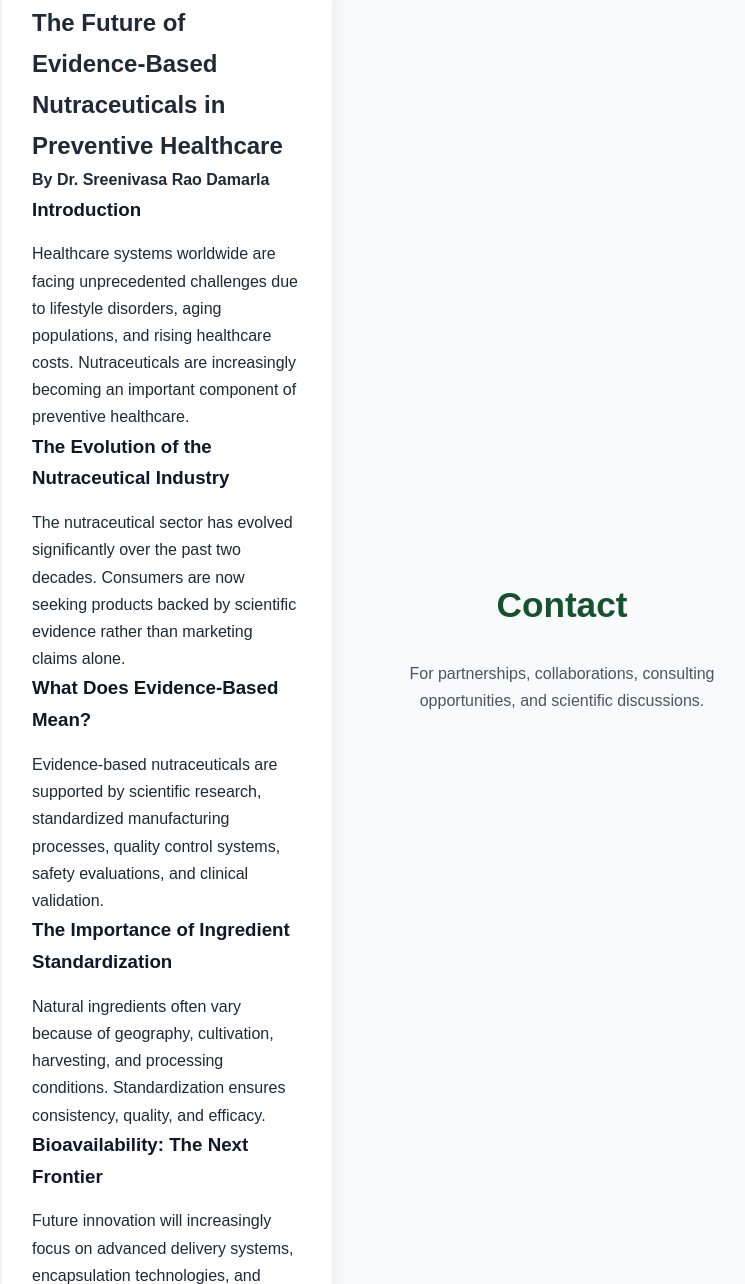
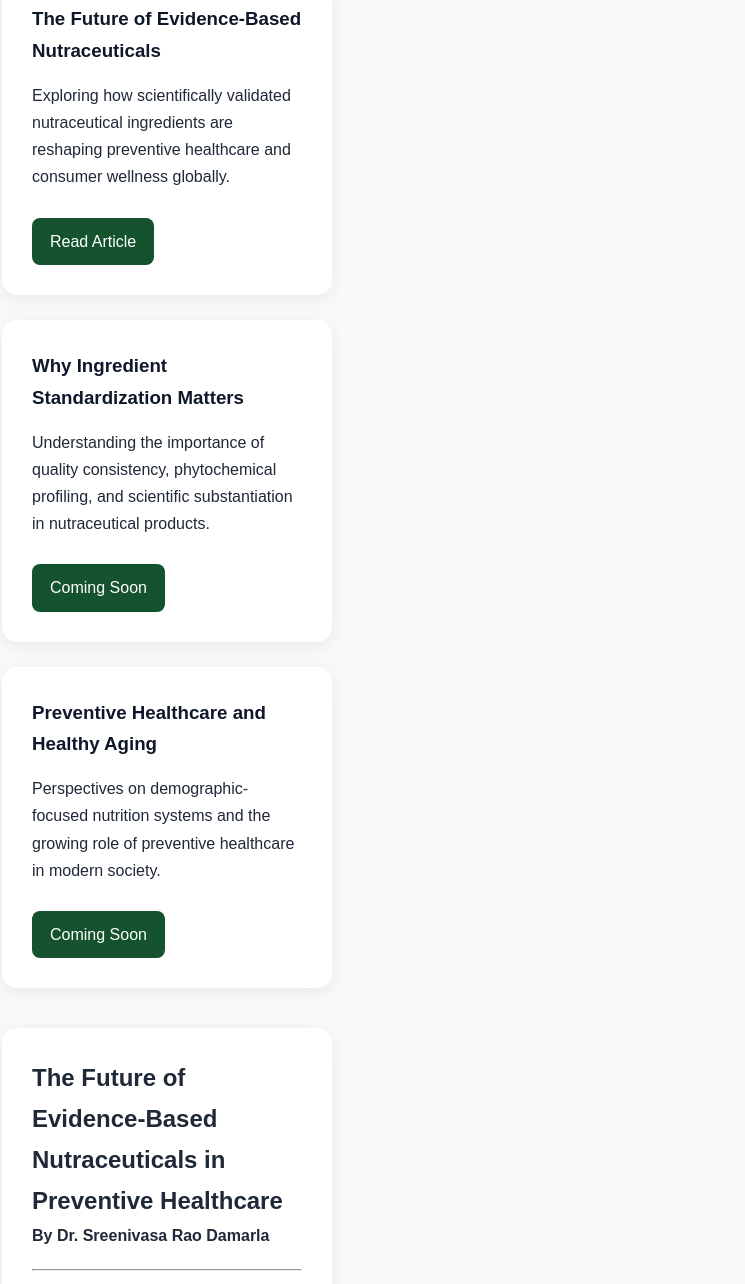
Before and after one commit to srdamarla-beep/drsraodamarla, a plain HTML site: page index.html in a window 1280 px wide. Shown: the part 5942-7226 px from the top of the page, without its empty margins (78-823 px from the left). Drawn offline with Linux system fonts and the light colour scheme.

Commit message:
Update index.html
Cleaned and fixed insight systems

```diff
--- a/index.html
+++ b/index.html
@@ -531,68 +531,159 @@ Extensive experience in regulatory documentation, tech packs, technical dossiers
     Read Article
   </a>
 </div>
+
 <section id="insights">
 
   <h2 class="section-title">Insights</h2>
 
   <p class="section-subtitle">
-    Scientific perspectives and evidence-based discussions on nutraceutical
-    innovation, preventive healthcare, ingredient science, and wellness.
+    Scientific perspectives, industry insights, and evidence-based discussions
+    on nutraceutical innovation, preventive healthcare, ingredient science,
+    and future wellness trends.
   </p>
 
-  <div id="article1" class="card">
+  <div class="grid">
+
+<div class="card">
+  <h3>The Future of Evidence-Based Nutraceuticals</h3>
+
+  <p>
+    Exploring how scientifically validated nutraceutical ingredients
+    are reshaping preventive healthcare and consumer wellness globally.
+  </p>
+
+  <br>
+
+  <a href="#article1" style="
+    text-decoration:none;
+    color:white;
+    background:#14532d;
+    padding:10px 18px;
+    border-radius:8px;
+    display:inline-block;
+  ">
+    Read Article
+  </a>
+</div>
+
+<div class="card">
+  <h3>Why Ingredient Standardization Matters</h3>
+
+  <p>
+    Understanding the importance of quality consistency, phytochemical
+    profiling, and scientific substantiation in nutraceutical products.
+  </p>
+
+  <br>
+
+  <a href="#" style="
+    text-decoration:none;
+    color:white;
+    background:#14532d;
+    padding:10px 18px;
+    border-radius:8px;
+    display:inline-block;
+  ">
+    Coming Soon
+  </a>
+</div>
+
+<div class="card">
+  <h3>Preventive Healthcare and Healthy Aging</h3>
+
+  <p>
+    Perspectives on demographic-focused nutrition systems and the growing
+    role of preventive healthcare in modern society.
+  </p>
+
+  <br>
+
+  <a href="#" style="
+    text-decoration:none;
+    color:white;
+    background:#14532d;
+    padding:10px 18px;
+    border-radius:8px;
+    display:inline-block;
+  ">
+    Coming Soon
+  </a>
+</div>
+
+  </div>
+
+  <div id="article1" class="card" style="margin-top:40px;">
 
 <h2>The Future of Evidence-Based Nutraceuticals in Preventive Healthcare</h2>
 
-<p><strong>By Dr. Sreenivasa Rao Damarla</strong></p>
+<p>
+  <strong>By Dr. Sreenivasa Rao Damarla</strong>
+</p>
+
+<hr style="margin:20px 0;">
 
 <h3>Introduction</h3>
 
 <p>
   Healthcare systems worldwide are facing unprecedented challenges due to
-  lifestyle disorders, aging populations, and rising healthcare costs.
-  Nutraceuticals are increasingly becoming an important component of
-  preventive healthcare.
+  increasing lifestyle disorders, aging populations, and rising healthcare costs.
+  Nutraceuticals are emerging as an important pillar of preventive healthcare.
 </p>
 
 <h3>The Evolution of the Nutraceutical Industry</h3>
 
 <p>
-  The nutraceutical sector has evolved significantly over the past two
-  decades. Consumers are now seeking products backed by scientific
-  evidence rather than marketing claims alone.
+  Consumers today are better informed and increasingly seek products supported
+  by credible scientific evidence. The industry is moving from traditional
+  claims-based marketing to science-backed product development.
 </p>
 
 <h3>What Does Evidence-Based Mean?</h3>
 
 <p>
-  Evidence-based nutraceuticals are supported by scientific research,
-  standardized manufacturing processes, quality control systems,
-  safety evaluations, and clinical validation.
+  Evidence-based nutraceuticals are supported by scientific understanding of
+  bioactive ingredients, standardization, quality control, safety assessments,
+  and clinical validation where appropriate.
 </p>
 
 <h3>The Importance of Ingredient Standardization</h3>
 
 <p>
-  Natural ingredients often vary because of geography, cultivation,
-  harvesting, and processing conditions. Standardization ensures
-  consistency, quality, and efficacy.
+  Consistency in bioactive composition is essential to ensure product efficacy
+  and consumer confidence. Standardization helps minimize variability arising
+  from cultivation, harvesting, and processing conditions.
 </p>
 
 <h3>Bioavailability: The Next Frontier</h3>
 
 <p>
-  Future innovation will increasingly focus on advanced delivery systems,
-  encapsulation technologies, and bioavailability enhancement approaches.
+  Future innovation will increasingly focus on enhancing absorption and efficacy
+  through advanced delivery technologies, encapsulation systems, and
+  formulation science.
+</p>
+
+<h3>Personalized Nutrition</h3>
+
+<p>
+  The future of nutraceuticals lies in demographic-specific and personalized
+  solutions that address the distinct needs of children, adults, and seniors.
 </p>
 
 <h3>Conclusion</h3>
 
 <p>
-  The future of nutraceuticals lies in combining scientific rigor,
-  innovation, affordability, and consumer trust. Companies that embrace
-  evidence-based development will lead the next generation of preventive
-  healthcare solutions.
+  Evidence-based nutraceuticals have the potential to become a major pillar
+  of preventive healthcare. Organizations that combine scientific rigor,
+  innovation, quality systems, and affordability will shape the future of wellness.
+</p>
+
+<hr style="margin:20px 0;">
+
+<p>
+  <em>
+  Dr. Sreenivasa Rao Damarla<br>
+  Founder, Nutrisign Labs
+  </em>
 </p>
 
   </div>
```
